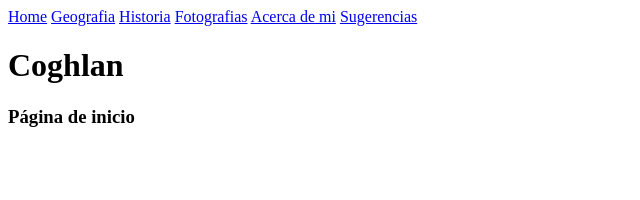
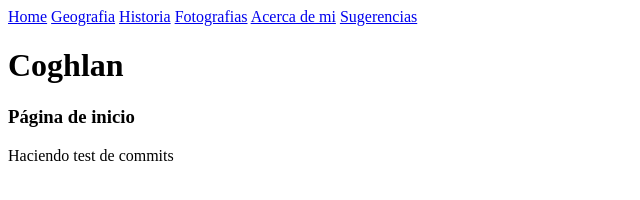
Before and after one commit to jfaginas/TPO_Coghlan_jfaginas, a plain HTML site: page index.html in a window 1280 px wide. Shown: the whole page, without its empty margins (0-640 px from the left). Drawn offline with Linux system fonts and the light colour scheme.

Commit message:
Tercer Commit

```diff
--- a/index.html
+++ b/index.html
@@ -18,6 +18,7 @@
     </nav>
     <h1>Coghlan</h1>
     <h3>Página de inicio</h3>
+    <p>Haciendo test de commits</p>
 </header>
 
 <body>
```
